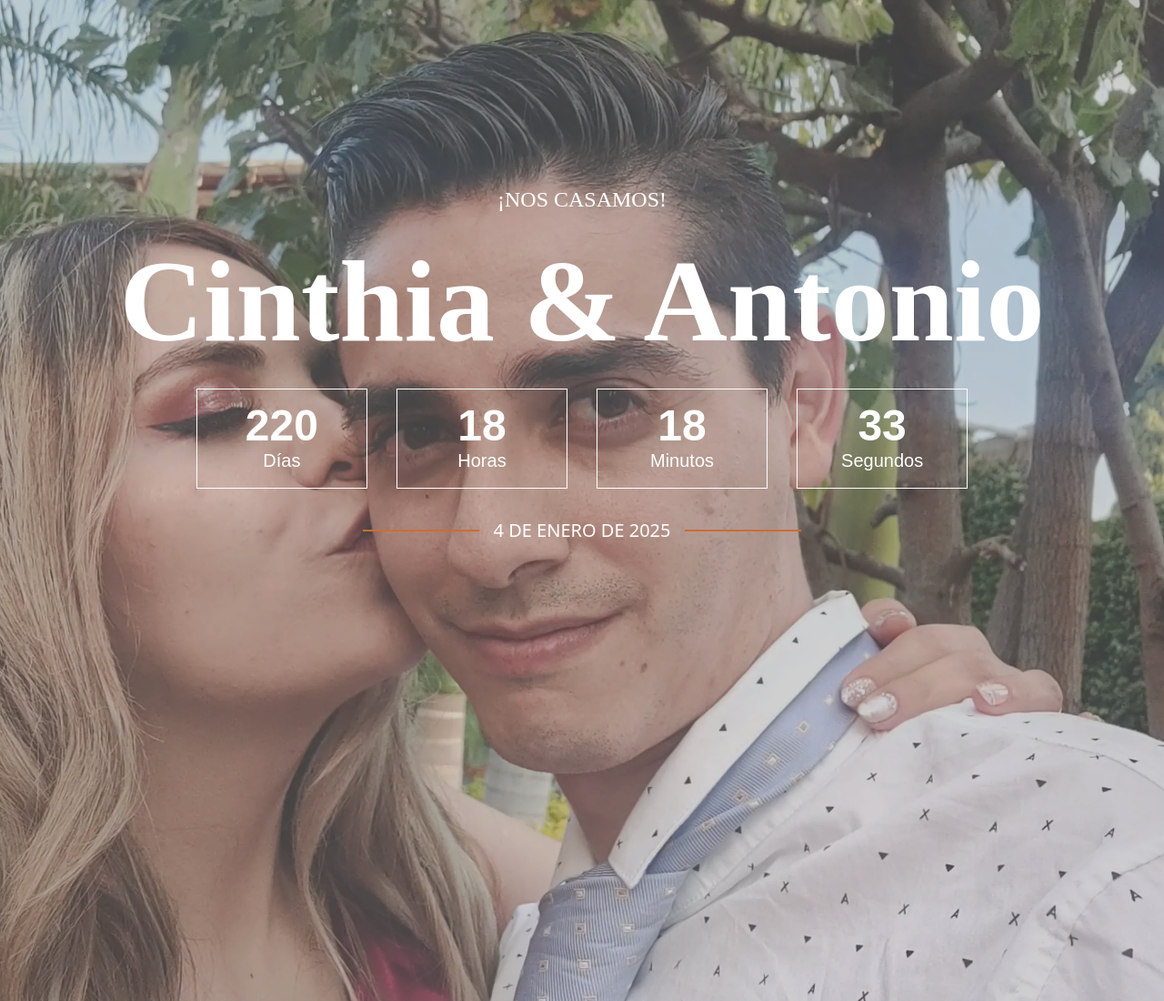
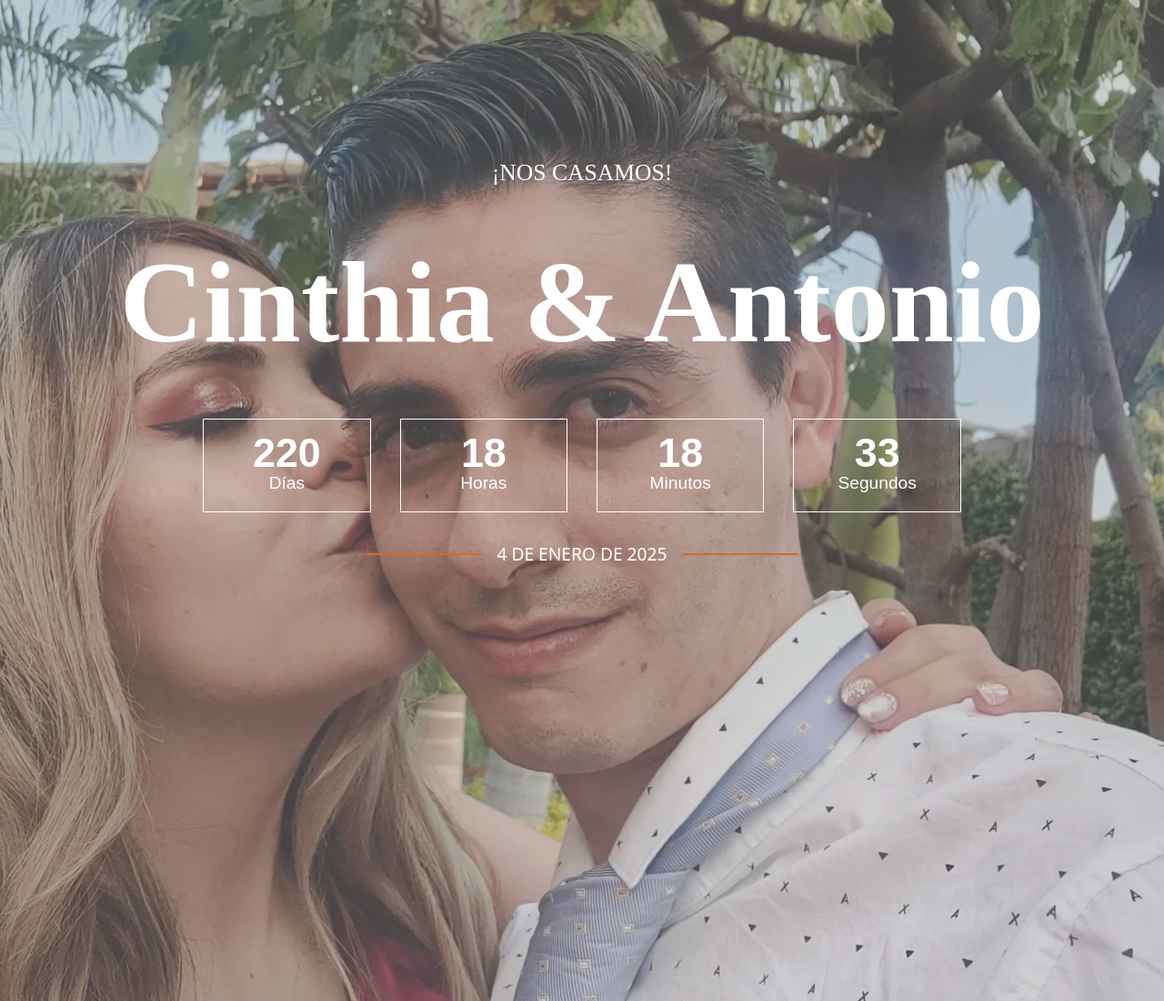
Before and after one commit to Asilvazavala/Wedding-invitation, an Astro site: page / in a window 1280 px wide. Shown: the top 1100 px of the page at 91% size. Built offline with nearby package versions, Linux system fonts and the light colour scheme; Astro itself is replaced by a stand-in of ours; a web font is replaced by a local one.

Commit message:
modified responsive font size in hero section

```diff
--- a/src/components/Hero.astro
+++ b/src/components/Hero.astro
@@ -9,42 +9,42 @@
     alt="Cinthia y Antonio"
   />
 
-  <h2 class="text-xl md:text-2xl">¡NOS CASAMOS!</h2>
-  <h1 class="font-bold text-5xl md:text-7xl lg:text-9xl">Cinthia & Antonio</h1>
+  <h2 class="text-xl md:text-[2vw]">¡NOS CASAMOS!</h2>
+  <h1 class="font-bold text-[15vw] md:text-[10vw]">Cinthia & Antonio</h1>
 
   <article class="gap-x-2 grid grid-cols-4 px-2 md:gap-x-8" id="contador">
     <aside
       class="flex flex-col justify-center items-center border border-white py-2 px-4 md:py-3 md:px-9 lg:py-4 lg:px-12"
     >
-      <span id="dias" class="text-4xl md:text-5xl font-bold">66</span>
-      <span class="md:text-xl">Días</span>
+      <span id="dias" class="text-4xl md:text-[3.5vw] font-bold">66</span>
+      <span class="md:text-[1.5vw]">Días</span>
     </aside>
 
     <aside
       class="flex flex-col justify-center items-center border border-white py-2 px-4 md:py-3 md:px-9 lg:py-4 lg:px-12"
     >
-      <span id="horas" class="text-4xl md:text-5xl font-bold">15</span>
-      <span class="md:text-xl">Horas</span>
+      <span id="horas" class="text-4xl md:text-[3.5vw] font-bold">15</span>
+      <span class="md:text-[1.5vw]">Horas</span>
     </aside>
 
     <aside
       class="flex flex-col justify-center items-center border border-white py-2 px-4 md:py-3 md:px-9 lg:py-4 lg:px-12"
     >
-      <span id="minutos" class="text-4xl md:text-5xl font-bold">49</span>
-      <span class="md:text-xl">Minutos</span>
+      <span id="minutos" class="text-4xl md:text-[3.5vw] font-bold">49</span>
+      <span class="md:text-[1.5vw]">Minutos</span>
     </aside>
 
     <aside
       class="flex flex-col justify-center items-center border border-white py-2 px-4 md:py-3 md:px-9 lg:py-4 lg:px-12"
     >
-      <span id="segundos" class="text-4xl md:text-5xl font-bold">10</span>
-      <span class="md:text-xl">Segundos</span>
+      <span id="segundos" class="text-4xl md:text-[3.5vw] font-bold">10</span>
+      <span class="md:text-[1.5vw]">Segundos</span>
     </aside>
   </article>
 
   <article class="flex justify-center items-center">
     <div class="h-0.5 w-16 md:w-32 bg-third mr-4"></div>
-    <p class="uppercase font-light md:text-xl text-center">
+    <p class="uppercase font-light md:text-[1.5vw] text-center">
       4 de enero de 2025
     </p>
     <div class="h-0.5 w-16 md:w-32 bg-third ml-4"></div>
```
